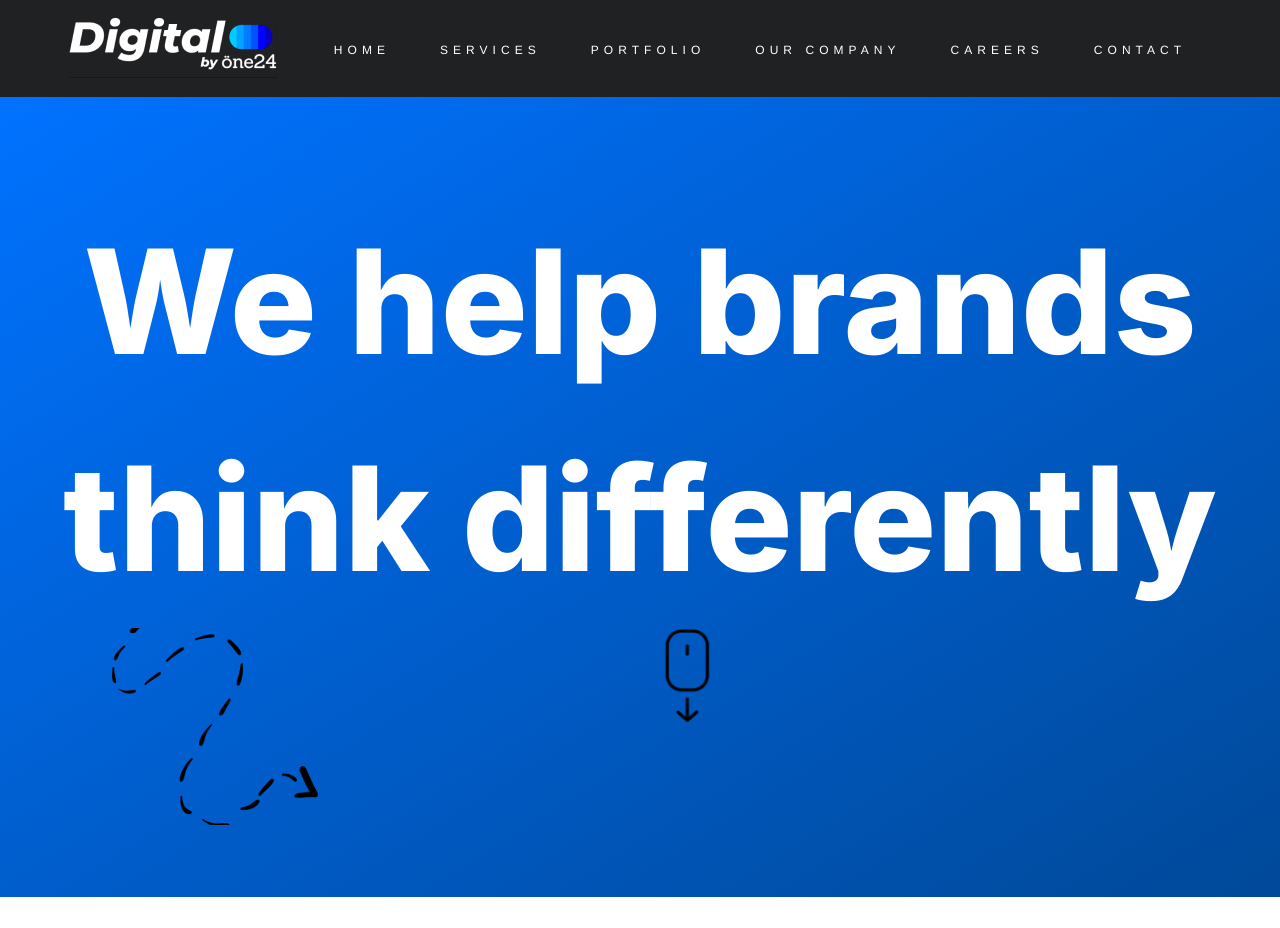
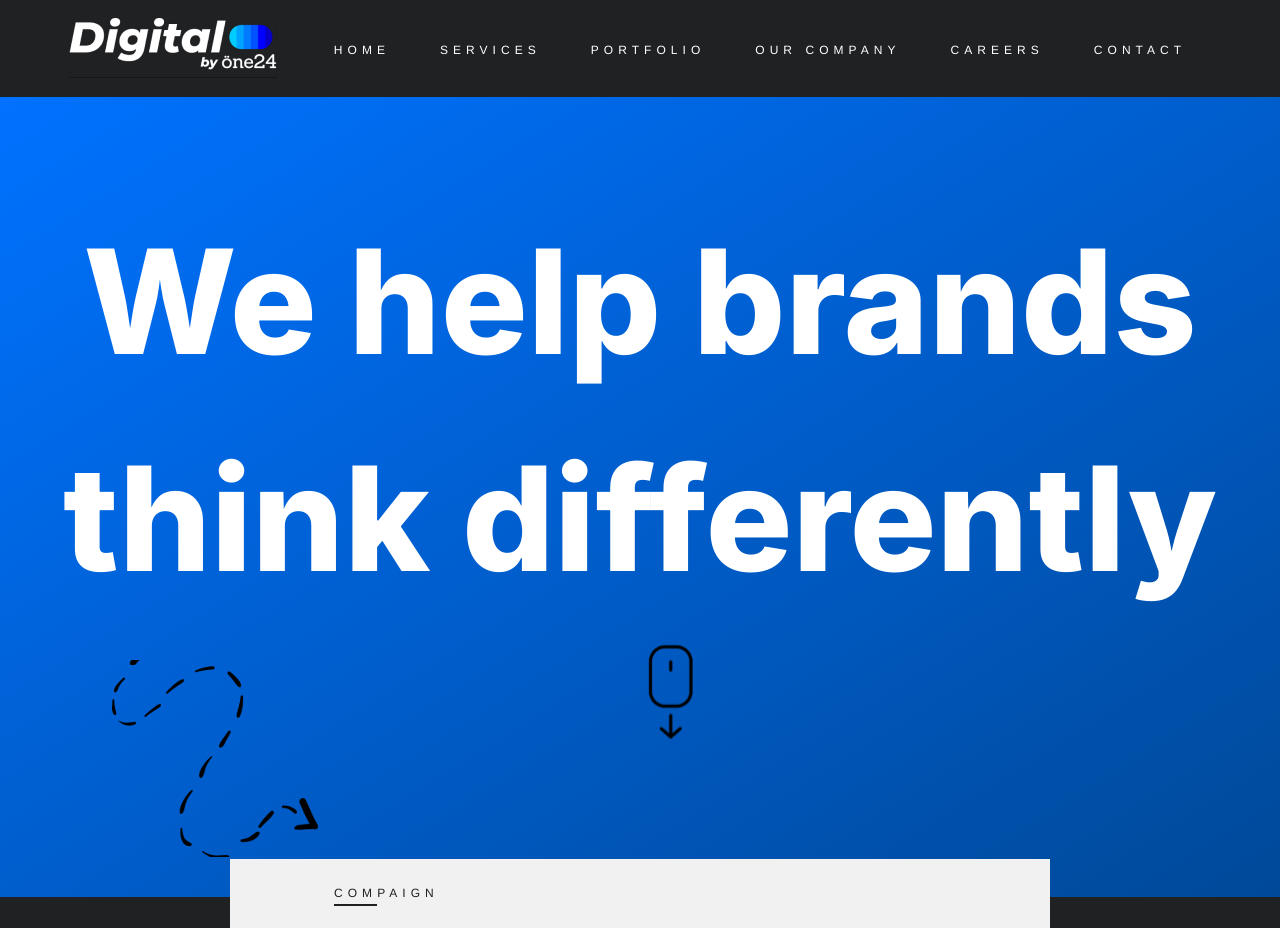
Before and after one commit to WasifAli22/One24Digital, a Next.js app: page / in a window 1280 px wide. Before the commit the page ends 897 px from the top, so only its background shows below. Built offline with nearby package versions, Linux system fonts and the light colour scheme.

Commit message:
add banner

```diff
--- a/package.json
+++ b/package.json
@@ -9,6 +9,7 @@
     "lint": "next lint"
   },
   "dependencies": {
+    "framer-motion": "^11.0.23",
     "next": "14.1.4",
     "react": "^18",
     "react-dom": "^18",
--- a/src/app/page.tsx
+++ b/src/app/page.tsx
@@ -1,11 +1,12 @@
 import Image from "next/image";
-import { Header , Banner } from "@/components";
+import { Header , Banner, Compaign } from "@/components";
 
 export default function Home() {
   return (
     <div className="flex max-w-full flex-col h-[113px] items-start relative ">
       <Header />
       <Banner />
+      <Compaign />
     </div>
   );
 }
--- /dev/null
+++ b/src/app/utils/motion.ts
@@ -0,0 +1,23 @@
+export const fadeIn = (
+    direction: 'left' | 'right' | 'up' | 'down',
+    type: string,
+    delay: number,
+    duration: number,
+  ) => ({
+    hidden: {
+      x: direction === 'left' ? 100 : direction === 'right' ? -100 : 0,
+      y: direction === 'up' ? 100 : direction === 'down' ? -100 : 0,
+      opacity: 0,
+    },
+    show: {
+      x: 0,
+      y: 0,
+      opacity: 1,
+      transition: {
+        type,
+        delay,
+        duration,
+        ease: 'easeOut',
+      },
+    },
+  })
--- a/src/components/Banner.tsx
+++ b/src/components/Banner.tsx
@@ -1,22 +1,73 @@
+"use client"
 import Image from 'next/image'
 import React from 'react'
 import { arrow, curverArrow } from '../../public/mock'
+import { motion } from "framer-motion"
+import Link from 'next/link'
 
 const Banner = () => {
+
+
   return (
-    <div className=' flex-col inset-0 items-center  mx-auto min-h-[800px] w-full bg-gradient-to-br from-one-digital-sky-light to-one-digital-sky-dark'>
-      <h1 className='text-[145px] text-center mt-24 font-extrabold text-white'>We help brands <br /> think differently</h1>
+    <div className="flex-col inset-0 items-center mx-auto min-h-[600px] lg:min-h-[800px] w-full bg-gradient-to-br from-one-digital-sky-light to-one-digital-sky-dark">
       {/* Banner section */}
-      <div className="grid grid-cols-12 mx-28">
-        <div className="lg:col-span-6 col-span-4 text-left">
-          <Image src={curverArrow} alt='arrow' width={206} height={197} />
+      <AnimatedText text={`We help brands think differently`} />
+      <div className="grid mt-8 grid-cols-12 mx-28">
+        <div className="lg:col-span-6 hidden md:block col-span-4 text-left">
+          <Image src={curverArrow} alt="arrow" width={206} height={197} />
         </div>
-        <div className="lg:col-span-6 col-span-4 text-center">
-          <Image src={arrow} alt='arrow' width={95} height={95} />
-        </div>
+        <motion.div
+            initial={{ y: -20, opacity: 0 }}
+            animate={{ y: 0, opacity: 1 }}
+            transition={{ type: 'spring', stiffness: 100, damping: 10 }}
+            whileHover={{ scale: 1.1, transition: { duration: 0.2 }, cursor: 'pointer' }}
+            whileInView={{ scale: 1.1, y: [0, -10, 0], transition: { duration: 1, repeat: Infinity } }}
+            className='lg:col-span-6 col-span-12 lg:pt-0 pt-20 text-center'
+          >
+          <Link  href="#compaign">
+            <Image src={arrow} alt="arrow" width={90} height={90} className="cursor-pointer" />
+          </Link>
+        </motion.div>
       </div>
+
     </div>
-  )
-}
+  );
+};
 
 export default Banner
+
+const AnimatedText = ({ text }: { text: string }) => {
+  const charVariants = {
+    hidden: { opacity: 0, x: -20 },
+    visible: { opacity: 1, x: 0 },
+  };
+
+  return (
+    <motion.div className={` md:px-0 sm:px-3 px-1 sm:text-[70px] text-[50px] md:text-[145px] text-center mt-24 font-extrabold text-white`}>
+      {text.split("").map((char, index) => (
+        <motion.span
+          key={index}
+          variants={charVariants}
+          initial="hidden"
+          animate="visible"
+          transition={{ duration: 0.5, delay: index * 0.05 }}
+        >
+          {char}
+        </motion.span>
+      ))}
+    </motion.div>
+  );
+};
+
+
+/*
+
+<div className="grid grid-cols-12 mx-28">
+  <div className="lg:col-span-6 col-span-4 text-left">
+    <Image src={curverArrow} alt="arrow" width={206} height={197} />
+  </div>
+  <div className="lg:col-span-6 col-span-4 text-center">
+    <Image src={arrow} alt="arrow" width={95} height={95} />
+  </div>
+</div>
+*/
--- /dev/null
+++ b/src/components/Compaign.tsx
@@ -0,0 +1,18 @@
+import React from 'react'
+
+const Compaign = () => {
+  return (
+    <div id='#compaign' className='bg-one-digital-dark'>
+        {/* Compaign grid section */}
+        <div className="grid   items-start flex-[0_0_auto] relative mt-[-38px]  justify-center bg-one-digital-light py-7 px-6 grid-cols-12 mx-[230px] ">
+            <h1 className=" px-20 text-xs font-medium uppercase text-one-digital-dark tracking-[5.04px] relative w-fit mt-[-1.00px] [font-family:'Arial-Regular',Helvetica]   text-center leading-[normal] whitespace-nowrap">
+                <span className='border-b-2 pb-1 border-one-digital-dark'>Com</span>paign
+            </h1>
+        </div>
+        {/* carausel */}
+        <div></div>
+    </div>
+  )
+}
+
+export default Compaign
--- a/src/components/index.ts
+++ b/src/components/index.ts
@@ -1,5 +1,6 @@
 import { Header } from "./Header";
 import Banner from "./Banner";
+import Compaign from "./Compaign";
 
 
-export { Header, Banner }
+export { Header, Banner, Compaign }
```
Also changed, not shown: 1 other file (tests, documents, lock files or other folders).
